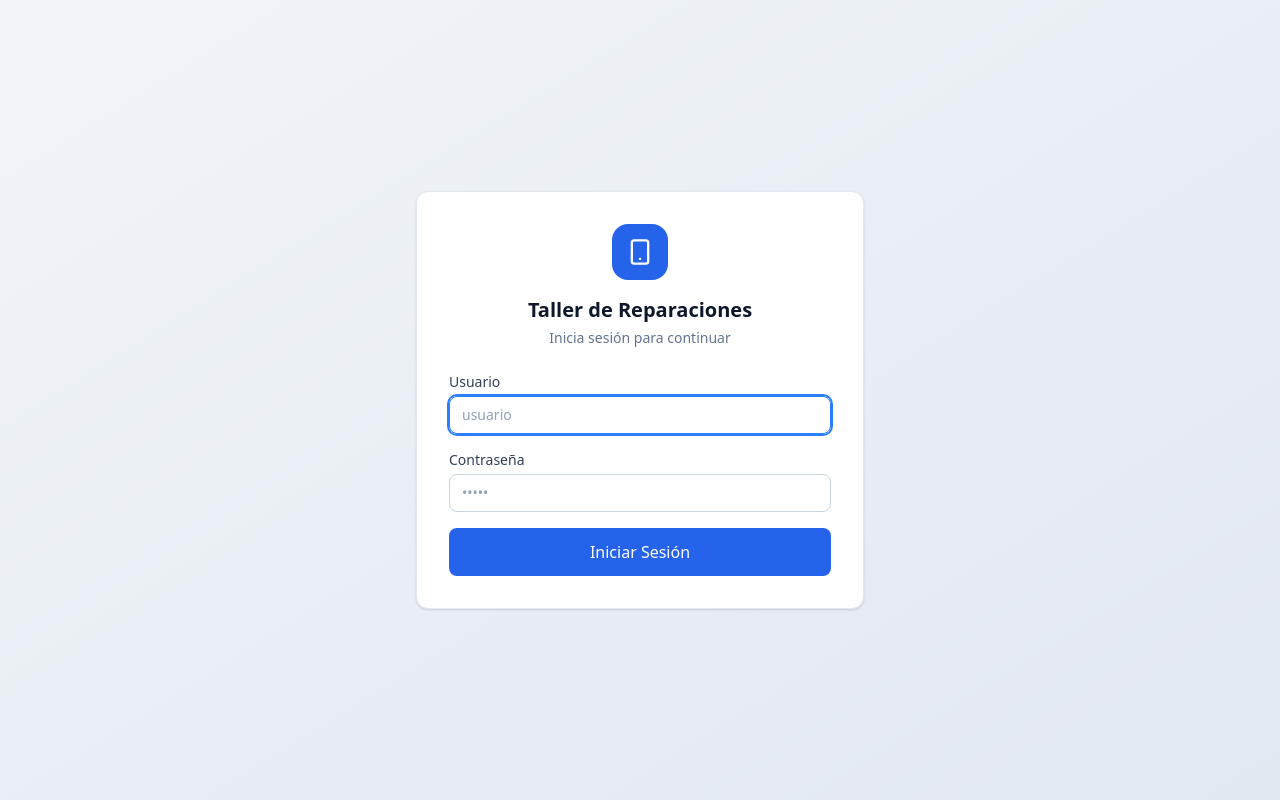
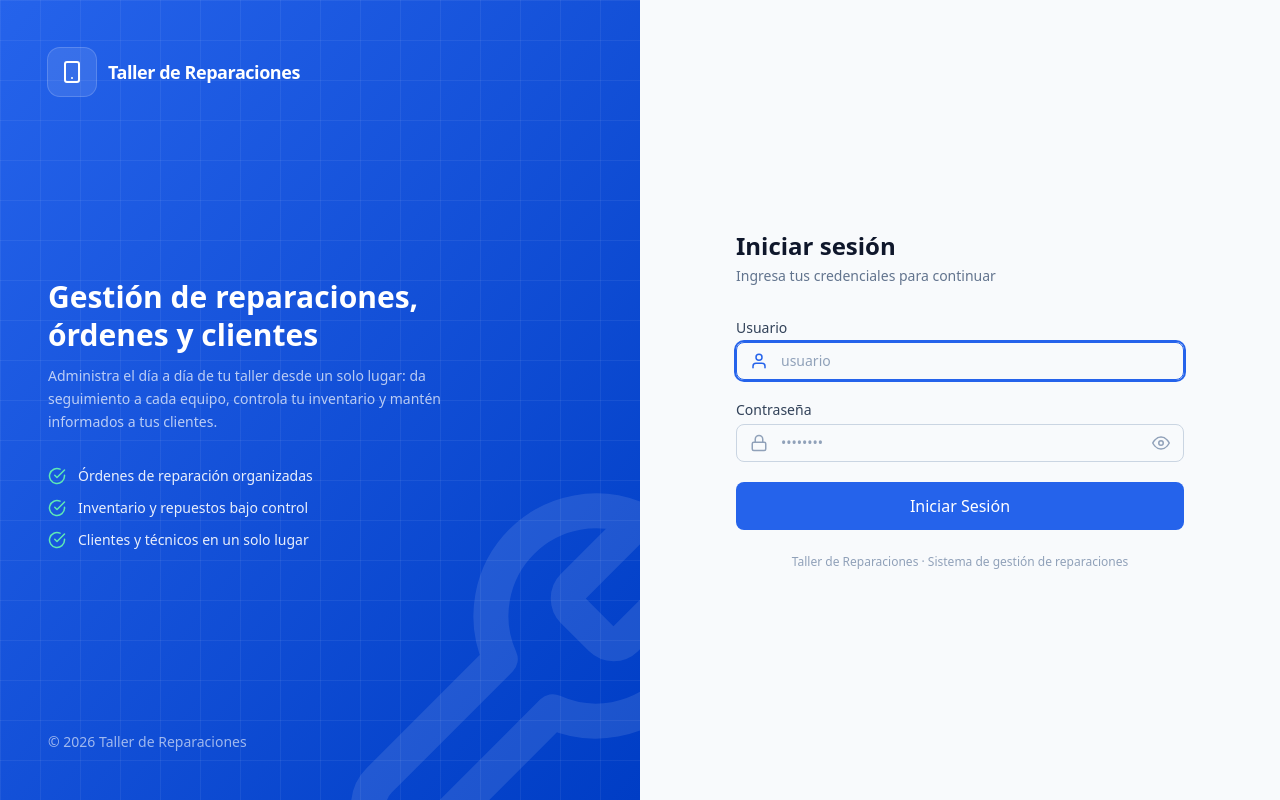
Before and after one commit to JosemAVSG/Mobile-repair-front, a React (Vite) app: page /login in a window 1280 px wide. Built offline with nearby package versions, Linux system fonts and the light colour scheme; no server answers.

Commit message:
feat(ui): professional split-screen login with password toggle

```diff
--- a/src/components/atoms/Icon.tsx
+++ b/src/components/atoms/Icon.tsx
@@ -22,7 +22,12 @@ export type IconName =
   | 'package'
   | 'dollar-sign'
   | 'tag'
-  | 'layers';
+  | 'layers'
+  | 'eye'
+  | 'eye-off'
+  | 'lock'
+  | 'user'
+  | 'wrench';
 
 interface IconProps {
   name: IconName;
@@ -175,6 +180,34 @@ const iconMap: Record<IconName, React.ReactNode> = {
       <polyline points="2 12 12 17 22 12" />
     </>
   ),
+  eye: (
+    <>
+      <path d="M1 12s4-8 11-8 11 8 11 8-4 8-11 8-11-8-11-8z" />
+      <circle cx="12" cy="12" r="3" />
+    </>
+  ),
+  'eye-off': (
+    <>
+      <path d="M17.94 17.94A10.07 10.07 0 0 1 12 20c-7 0-11-8-11-8a18.45 18.45 0 0 1 5.06-5.94" />
+      <path d="M9.9 4.24A9.12 9.12 0 0 1 12 4c7 0 11 8 11 8a18.5 18.5 0 0 1-2.16 3.19" />
+      <line x1="1" y1="1" x2="23" y2="23" />
+    </>
+  ),
+  lock: (
+    <>
+      <rect x="3" y="11" width="18" height="11" rx="2" ry="2" />
+      <path d="M7 11V7a5 5 0 0 1 10 0v4" />
+    </>
+  ),
+  user: (
+    <>
+      <path d="M20 21v-2a4 4 0 0 0-4-4H8a4 4 0 0 0-4 4v2" />
+      <circle cx="12" cy="7" r="4" />
+    </>
+  ),
+  wrench: (
+    <path d="M14.7 6.3a1 1 0 0 0 0 1.4l1.6 1.6a1 1 0 0 0 1.4 0l3.77-3.77a6 6 0 0 1-7.94 7.94l-6.91 6.91a2.12 2.12 0 0 1-3-3l6.91-6.91a6 6 0 0 1 7.94-7.94l-3.76 3.76z" />
+  ),
 };
 
 export function Icon({ name, className = '', size = 20 }: IconProps) {
--- a/src/components/atoms/Input.tsx
+++ b/src/components/atoms/Input.tsx
@@ -1,18 +1,29 @@
-import type { InputHTMLAttributes } from 'react';
+import type { InputHTMLAttributes, ReactNode } from 'react';
+import { Icon, type IconName } from './Icon';
 
 interface InputProps extends InputHTMLAttributes<HTMLInputElement> {
   label?: string;
   error?: string;
+  /** Marca el campo como inválido (borde rojo) sin mostrar mensaje propio. */
+  invalid?: boolean;
+  /** Ícono lucide anclado a la izquierda del campo. */
+  icon?: IconName;
+  /** Elemento opcional anclado a la derecha del campo (p.ej. toggle de contraseña). */
+  rightElement?: ReactNode;
 }
 
 export function Input({
   label,
   error,
+  invalid,
   id,
+  icon,
+  rightElement,
   className = '',
   ...rest
 }: InputProps) {
   const inputId = id ?? label?.toLowerCase().replace(/\s+/g, '-');
+  const isInvalid = Boolean(error) || Boolean(invalid);
 
   return (
     <div className="flex flex-col gap-1">
@@ -24,15 +35,34 @@ export function Input({
           {label}
         </label>
       )}
+      <div className="relative">
         <input
           id={inputId}
-        className={`rounded-lg border px-3 py-2 text-sm transition-colors placeholder:text-slate-400 focus:outline-none focus:ring-2 focus:ring-offset-0 ${
-          error
+          className={`peer w-full rounded-lg border px-3 py-2 text-sm transition-colors placeholder:text-slate-400 focus:outline-none focus:ring-2 focus:ring-offset-0 ${
+            icon ? 'pl-11' : ''
+          } ${rightElement ? 'pr-11' : ''} ${
+            isInvalid
               ? 'border-red-500 focus:border-red-500 focus:ring-red-500'
-            : 'border-slate-300 focus:border-blue-500 focus:ring-blue-500'
+              : 'border-slate-300 focus:border-primary focus:ring-primary'
           } ${className}`}
+          aria-invalid={isInvalid || undefined}
           {...rest}
         />
+        {icon && (
+          <Icon
+            name={icon}
+            size={18}
+            className={`pointer-events-none absolute left-3.5 top-1/2 -translate-y-1/2 peer-focus:text-primary ${
+              isInvalid ? 'text-red-500' : 'text-slate-400'
+            }`}
+          />
+        )}
+        {rightElement && (
+          <div className="absolute inset-y-0 right-0 flex items-center pr-1.5">
+            {rightElement}
+          </div>
+        )}
+      </div>
       {error && <p className="text-xs text-red-600">{error}</p>}
     </div>
   );
--- a/src/components/templates/AuthLayout.tsx
+++ b/src/components/templates/AuthLayout.tsx
@@ -1,13 +1,107 @@
 import type { ReactNode } from 'react';
+import { Icon } from '../atoms/Icon';
+import { useConfig } from '../../context/ConfigContext';
 
 interface AuthLayoutProps {
   children: ReactNode;
 }
 
+const FEATURES = [
+  'Órdenes de reparación organizadas',
+  'Inventario y repuestos bajo control',
+  'Clientes y técnicos en un solo lugar',
+];
+
 export function AuthLayout({ children }: AuthLayoutProps) {
+  const { config } = useConfig();
+  const year = new Date().getFullYear();
+
+  const logo = config.logo ? (
+    <img
+      src={config.logo}
+      alt=""
+      className="h-full w-full object-cover"
+    />
+  ) : (
+    <Icon name="smartphone" size={24} className="text-white" />
+  );
+
   return (
-    <div className="flex min-h-screen items-center justify-center bg-gradient-to-br from-slate-100 to-slate-200 px-4">
-      <div className="w-full max-w-md">{children}</div>
+    <div className="flex min-h-screen bg-slate-50">
+      {/* Panel de marca (solo escritorio) */}
+      <aside className="relative hidden w-1/2 overflow-hidden bg-gradient-to-br from-primary to-primary-dark text-white lg:flex lg:flex-col lg:justify-between lg:p-12">
+        {/* Patrón decorativo tipo grilla */}
+        <div
+          aria-hidden="true"
+          className="pointer-events-none absolute inset-0 bg-[linear-gradient(to_right,rgba(255,255,255,0.06)_1px,transparent_1px),linear-gradient(to_bottom,rgba(255,255,255,0.06)_1px,transparent_1px)] bg-[size:2.5rem_2.5rem]"
+        />
+        {/* Ícono decorativo translúcido */}
+        <div
+          aria-hidden="true"
+          className="pointer-events-none absolute -bottom-24 -right-24 text-white opacity-10"
+        >
+          <Icon name="wrench" size={420} />
+        </div>
+
+        <div className="relative flex h-full flex-col justify-between">
+          <div className="flex items-center gap-3">
+            <div className="flex h-12 w-12 items-center justify-center overflow-hidden rounded-xl bg-white/10 ring-1 ring-white/25">
+              {logo}
+            </div>
+            <span className="text-lg font-semibold tracking-tight">
+              {config.nombreTaller}
+            </span>
+          </div>
+
+          <div>
+            <h2 className="text-3xl font-bold leading-tight">
+              Gestión de reparaciones,
+              <br /> órdenes y clientes
+            </h2>
+            <p className="mt-3 max-w-md text-sm leading-relaxed text-white/70">
+              Administra el día a día de tu taller desde un solo lugar: da
+              seguimiento a cada equipo, controla tu inventario y mantén
+              informados a tus clientes.
+            </p>
+            <ul className="mt-8 space-y-3">
+              {FEATURES.map((feature) => (
+                <li
+                  key={feature}
+                  className="flex items-center gap-3 text-sm text-white/90"
+                >
+                  <Icon
+                    name="check-circle"
+                    size={18}
+                    className="shrink-0 text-emerald-300"
+                  />
+                  {feature}
+                </li>
+              ))}
+            </ul>
+          </div>
+
+          <p className="text-sm text-white/60">
+            © {year} {config.nombreTaller}
+          </p>
+        </div>
+      </aside>
+
+      {/* Panel del formulario */}
+      <main className="flex w-full flex-1 items-center justify-center px-4 py-10 lg:w-1/2">
+        <div className="w-full max-w-md">
+          {/* Cabecera compacta en móvil */}
+          <div className="mb-8 flex flex-col items-center gap-2 text-center lg:hidden">
+            <div className="flex h-12 w-12 items-center justify-center overflow-hidden rounded-xl bg-primary">
+              {logo}
+            </div>
+            <p className="text-sm font-semibold text-slate-900">
+              {config.nombreTaller}
+            </p>
+          </div>
+
+          {children}
+        </div>
+      </main>
     </div>
   );
 }
--- a/src/pages/LoginPage.tsx
+++ b/src/pages/LoginPage.tsx
@@ -1,6 +1,5 @@
 import { useState, type FormEvent } from 'react';
 import { useNavigate } from 'react-router-dom';
-import { Card } from '../components/atoms/Card';
 import { Input } from '../components/atoms/Input';
 import { Button } from '../components/atoms/Button';
 import { Icon } from '../components/atoms/Icon';
@@ -15,6 +14,7 @@ export function LoginPage() {
 
   const [username, setUsername] = useState('');
   const [password, setPassword] = useState('');
+  const [showPassword, setShowPassword] = useState(false);
   const [error, setError] = useState('');
   const [loading, setLoading] = useState(false);
 
@@ -51,28 +51,12 @@ export function LoginPage() {
 
   return (
     <AuthLayout>
-      <Card padding={false}>
-        <div className="px-8 pt-8 pb-6 text-center">
-          <div className="mx-auto mb-4 flex h-14 w-14 items-center justify-center overflow-hidden rounded-2xl bg-primary">
-            {config.logo ? (
-              <img
-                src={config.logo}
-                alt="Logo del taller"
-                className="h-full w-full object-cover"
-              />
-            ) : (
-              <Icon name="smartphone" size={28} className="text-white" />
-            )}
-          </div>
-          <h1 className="text-xl font-bold text-slate-900">
-            {config.nombreTaller}
-          </h1>
+      <h1 className="text-2xl font-bold text-slate-900">Iniciar sesión</h1>
       <p className="mt-1 text-sm text-slate-500">
-            Inicia sesión para continuar
+        Ingresa tus credenciales para continuar
       </p>
-        </div>
 
-        <form onSubmit={handleSubmit} className="space-y-4 px-8 pb-8">
+      <form onSubmit={handleSubmit} className="mt-8 space-y-5">
         <Input
           label="Usuario"
           type="text"
@@ -81,19 +65,38 @@ export function LoginPage() {
           onChange={(e) => setUsername(e.target.value)}
           autoComplete="username"
           autoFocus
+          icon="user"
+          invalid={Boolean(error)}
         />
 
         <Input
           label="Contraseña"
-            type="password"
-            placeholder="•••••"
+          type={showPassword ? 'text' : 'password'}
+          placeholder="••••••••"
           value={password}
           onChange={(e) => setPassword(e.target.value)}
           autoComplete="current-password"
+          icon="lock"
+          invalid={Boolean(error)}
+          rightElement={
+            <button
+              type="button"
+              onClick={() => setShowPassword((prev) => !prev)}
+              aria-label={
+                showPassword ? 'Ocultar contraseña' : 'Mostrar contraseña'
+              }
+              className="rounded-md p-2 text-slate-400 transition-colors hover:text-slate-600 focus:outline-none focus:ring-2 focus:ring-primary"
+            >
+              <Icon name={showPassword ? 'eye-off' : 'eye'} size={18} />
+            </button>
+          }
         />
 
         {error && (
-            <div className="flex items-center gap-2 rounded-lg bg-red-50 px-3 py-2 text-sm text-red-700">
+          <div
+            role="alert"
+            className="flex items-center gap-2 rounded-lg bg-red-50 px-3 py-2.5 text-sm text-red-700"
+          >
             <Icon name="alert-circle" size={16} className="shrink-0" />
             {error}
           </div>
@@ -109,7 +112,10 @@ export function LoginPage() {
           Iniciar Sesión
         </Button>
       </form>
-      </Card>
+
+      <p className="mt-6 text-center text-xs text-slate-400">
+        {config.nombreTaller} · Sistema de gestión de reparaciones
+      </p>
     </AuthLayout>
   );
 }
```
Lines whose indentation alone changed are shown as unchanged.
